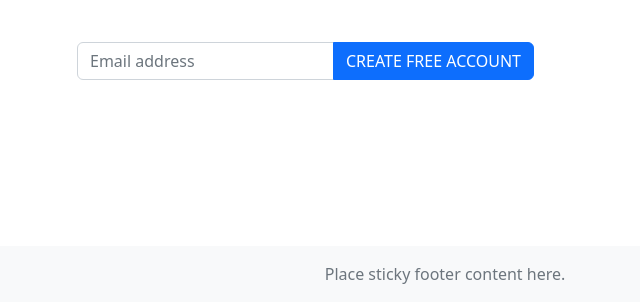
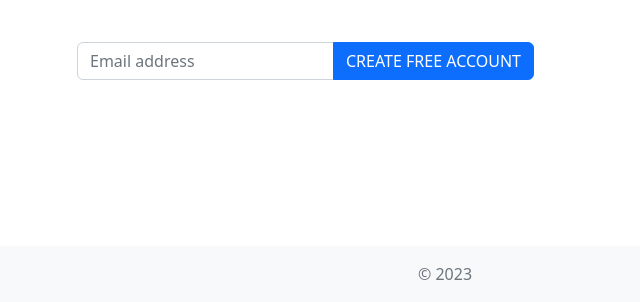
Before and after one commit to SampurnaC/jobs_activity, a Django app: page / in a window 1280 px wide. Shown: the part 498-800 px from the top of the page, without its empty margins (195-835 px from the left). Run offline with Django 4.2, Linux system fonts and the light colour scheme.

```diff
--- a/jobs/templates/jobs/index.html
+++ b/jobs/templates/jobs/index.html
@@ -33,7 +33,7 @@
 </div>
 <footer class="footer mt-auto py-3 bg-light">
     <div class="container">
-        <span class="text-muted">Place sticky footer content here.</span>
+        <span class="text-muted">&copy; 2023</span>
     </div>
 </footer>
 <style>
```
